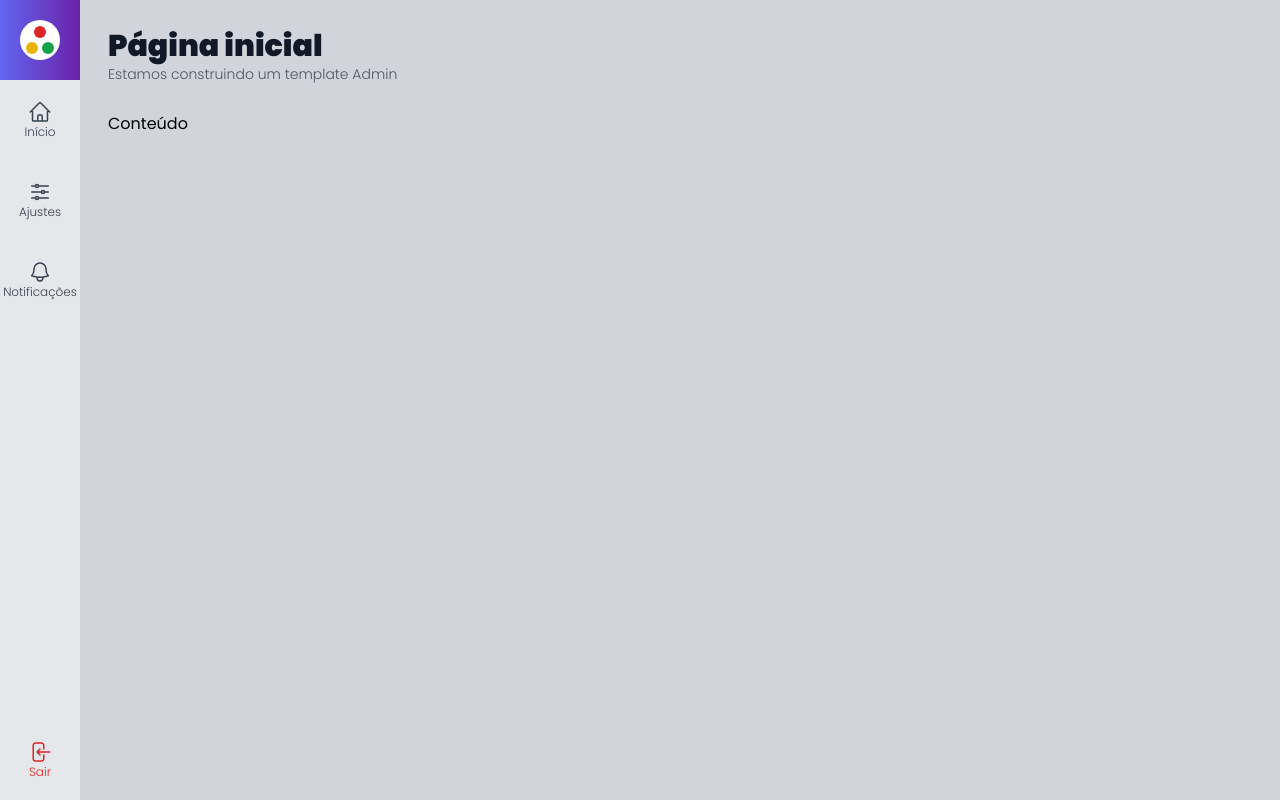
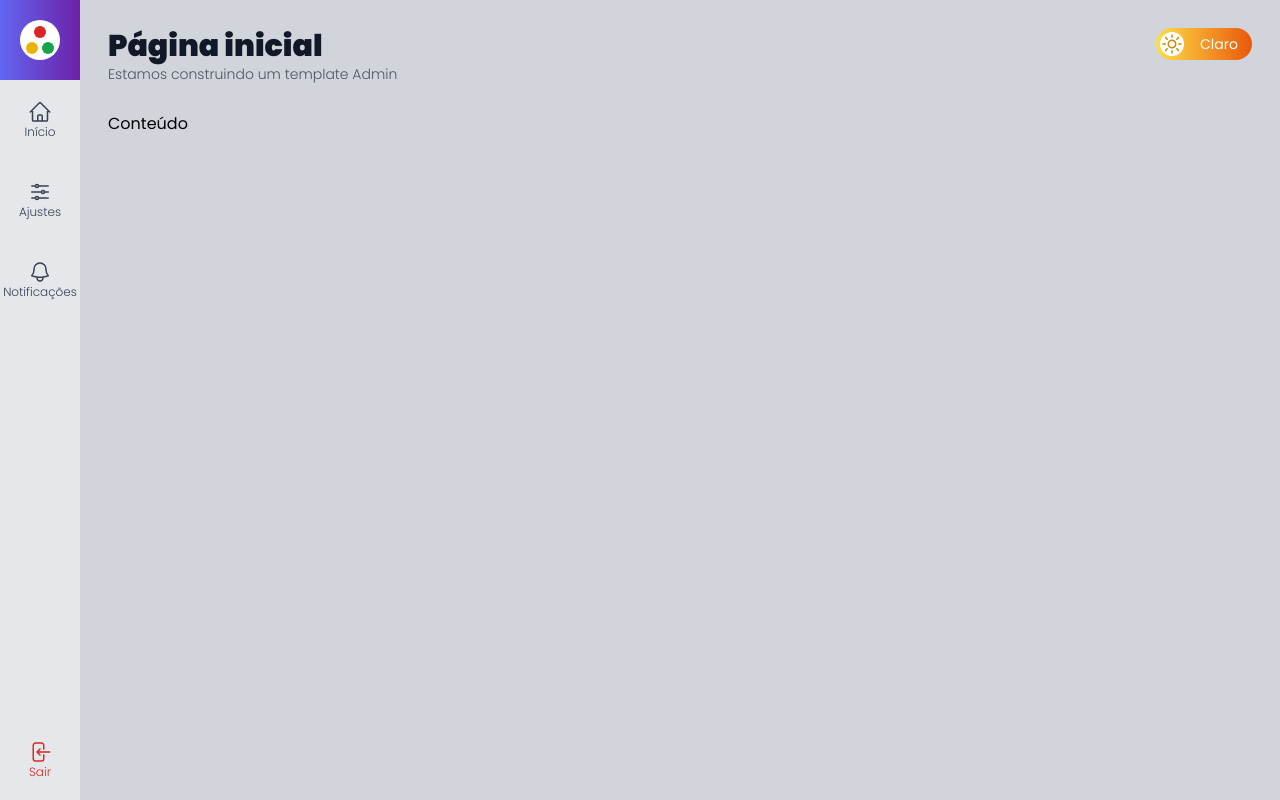
Before and after one commit to efss7/admin-template, a Next.js app: page / in a window 1280 px wide. Built offline with nearby package versions, Linux system fonts and the light colour scheme.

Commit message:
Botão Alternar Tema

```diff
--- a/src/components/icons/index.tsx
+++ b/src/components/icons/index.tsx
@@ -24,3 +24,15 @@
     </svg>
 
 )
+
+export const IconSun=( size = 6 )=>(
+    <svg xmlns="http://www.w3.org/2000/svg" className={`h-${size} w-${size}`} fill="none" viewBox="0 0 24 24" strokeWidth={1.5} stroke="currentColor">
+        <path strokeLinecap="round" strokeLinejoin="round" d="M12 3v2.25m6.364.386l-1.591 1.591M21 12h-2.25m-.386 6.364l-1.591-1.591M12 18.75V21m-4.773-4.227l-1.591 1.591M5.25 12H3m4.227-4.773L5.636 5.636M15.75 12a3.75 3.75 0 11-7.5 0 3.75 3.75 0 017.5 0z" />
+    </svg>
+)
+
+export const IconMoon = (size = 6)=>(
+    <svg xmlns="http://www.w3.org/2000/svg" className={`h-${size} w-${size}`} fill="none" viewBox="0 0 24 24" strokeWidth={1.5} stroke="currentColor">
+        <path strokeLinecap="round" strokeLinejoin="round" d="M21.752 15.002A9.718 9.718 0 0118 15.75c-5.385 0-9.75-4.365-9.75-9.75 0-1.33.266-2.597.748-3.752A9.753 9.753 0 003 11.25C3 16.635 7.365 21 12.75 21a9.753 9.753 0 009.002-5.998z" />
+    </svg>
+)
--- /dev/null
+++ b/src/components/template/ButtonTheme.tsx
@@ -0,0 +1,51 @@
+import { IconMoon, IconSun } from "../icons"
+
+interface ButtonThemeProps {
+    theme: string
+    switchTheme: () => void
+}
+
+export default function ButtonTheme(props: ButtonThemeProps) {
+    return props.theme === '' ? (
+        <div onClick={props.switchTheme} className={`
+        hidden sm:flex items-center justify-start cursor-pointer
+        bg-gradient-to-r  from-yellow-300 to-orange-600
+        w-14 lg:w-24 h-8 p-1 rounded-full
+
+        `} >
+            <div className={`
+            flex items-center justify-center
+            bg-white text-yellow-600
+            w-6 h-6 rounded-full
+            `}>
+                {IconSun(4)}
+            </div>
+            <div className={`
+            hidden lg:flex items-center ml-4
+            text-white
+            `} >
+                <span className="text-sm" >Claro</span>
+            </div>
+        </div>
+    ) : (
+        <div onClick={props.switchTheme} className={`
+        hidden sm:flex items-center justify-end cursor-pointer
+        bg-gradient-to-r  from-gray-500 to-gray-900
+        w-14 lg:w-24 h-8 p-1 rounded-full
+        `} >
+            <div className={`
+            hidden lg:flex items-center mr-2
+            text-gray-300
+            `} >
+                <span className="text-sm" >Escuro</span>
+            </div>
+            <div className={`
+            flex items-center justify-center
+            bg-black text-yellow-300
+            w-6 h-6 rounded-full
+            `}>
+                {IconMoon(4)}
+            </div>
+        </div>
+    )
+}
--- a/src/components/template/TopBar.tsx
+++ b/src/components/template/TopBar.tsx
@@ -1,3 +1,5 @@
+import useData from "../../data/hook/useData"
+import ButtonTheme from "./ButtonTheme"
 import Title from "./Title"
 
 interface TopBarProps {
@@ -6,9 +8,13 @@
 }
 
 export default function TopBar(props: TopBarProps) {
+    const {theme, switchTheme} = useData()
     return (
-        <div>
+        <div className={`flex`}>
             <Title title={props.title} subtitle={props.subtitle}/>
+            <div className={`flex flex-grow justify-end`} >
+            <ButtonTheme theme={theme} switchTheme={switchTheme}/>
+            </div>
         </div>
     )
 }
```
